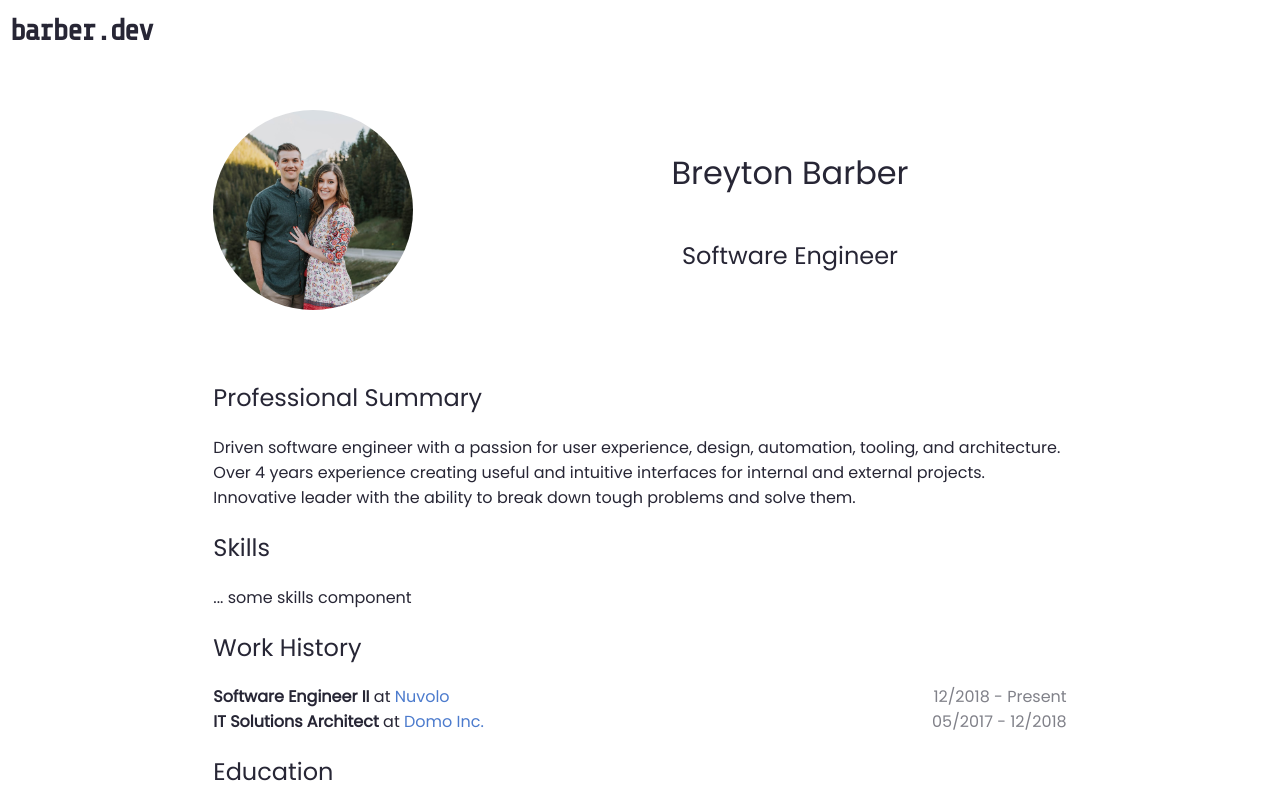
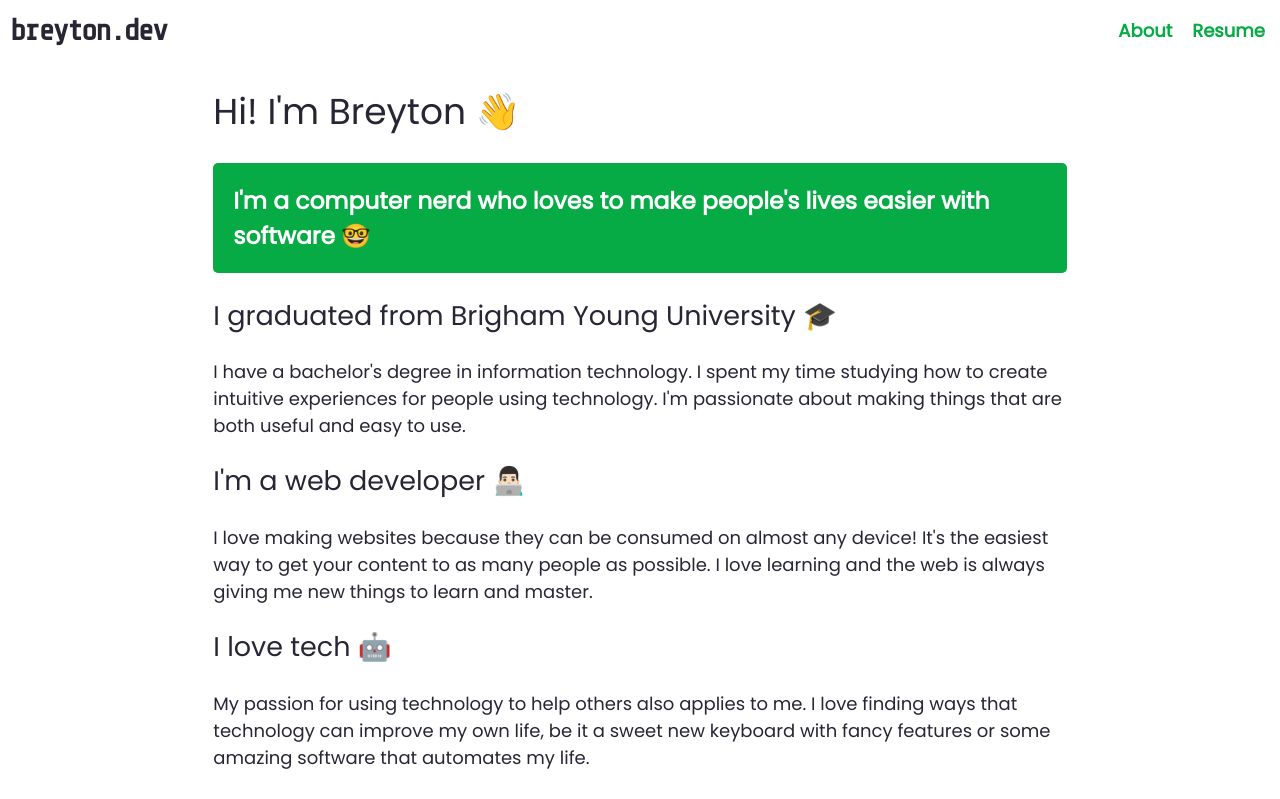
Before and after one commit to bbarber9/personal-website, a React (Create React App) app in the folder packages/frontend/: page / in a window 1280 px wide. Shown: the top 799 px of the page. Built offline with nearby package versions, Linux system fonts and the light colour scheme.

Commit message:
About page finished

```diff
--- /dev/null
+++ b/packages/frontend/src/AboutView.tsx
@@ -0,0 +1,77 @@
+import React from "react";
+import styled from "styled-components";
+import profile from "./images/profile.jpg";
+import { PhotoHeading } from "./PhotoHeading";
+
+interface AboutViewProps {}
+
+const LargeGreenSection = styled.div`
+  background-color: ${({ theme }) => theme.colors.primary.normal};
+  width: 100%;
+  padding: 20px;
+  display: flex;
+  flex-direction: column;
+  align-items: center;
+  justify-content: center;
+  font-weight: bold;
+  font-size: 1.3rem;
+  border-radius: 5px;
+  color: white;
+`;
+
+const CenterContentContainer = styled.div`
+  height: 100%;
+  min-height: 1px;
+  display: grid;
+  grid-template-columns: 1fr 4fr 1fr;
+  @media (max-width: 768px) {
+    grid-template-columns: 10px auto 10px;
+  }
+`;
+
+const CenterContent = styled.div`
+  grid-column: 2/3;
+`;
+
+export const AboutView = (props: AboutViewProps): JSX.Element => {
+  return (
+    <>
+      <CenterContentContainer>
+        <CenterContent>
+          <h1>Hi! I'm Breyton 👋</h1>
+          <LargeGreenSection>
+            I'm a computer nerd who loves to make people's lives easier with
+            software 🤓
+          </LargeGreenSection>
+          <h2>I graduated from Brigham Young University 🎓</h2>
+          <p>
+            I have a bachelor's degree in information technology. I spent my
+            time studying how to create intuitive experiences for people using
+            technology. I'm passionate about making things that are both useful
+            and easy to use.
+          </p>
+          <h2>I'm a web developer 👨🏻‍💻</h2>
+          <p>
+            I love making websites because they can be consumed on almost any
+            device! It's the easiest way to get your content to as many people
+            as possible. I love learning and the web is always giving me new
+            things to learn and master.
+          </p>
+          <h2>I love tech 🤖</h2>
+          <p>
+            My passion for using technology to help others also applies to me. I
+            love finding ways that technology can improve my own life, be it a
+            sweet new keyboard with fancy features or some amazing software that
+            automates my life.
+          </p>
+          <h2>I love open source 🐙</h2>
+          <p>
+            I believe that open source software makes the world go 'round. If I
+            can, I like to share things I make with the world, or make the
+            things that are already available just a little bit better.
+          </p>
+        </CenterContent>
+      </CenterContentContainer>
+    </>
+  );
+};
--- a/packages/frontend/src/GlobalStyles.tsx
+++ b/packages/frontend/src/GlobalStyles.tsx
@@ -6,6 +6,7 @@ export const GlobalStyles = createGlobalStyle`
     height:100%;
     margin:0;
     font-family: 'Poppins';
+    font-size: 18px;
     color: ${({ theme }) => theme.colors.text.normal};
   }
   *{
@@ -20,4 +21,14 @@ export const GlobalStyles = createGlobalStyle`
   h3 {
     font-weight:normal;
   }
+  a {
+    text-decoration:none;
+    color: ${({ theme }) => theme.colors.primary.normal};
+    padding:5px;
+    border-radius:3px;
+    font-weight:bold;
+    :hover {
+      background-color: ${({ theme }) => theme.colors.layout.dark};
+    }
+  }
 `;
--- a/packages/frontend/src/Layout.tsx
+++ b/packages/frontend/src/Layout.tsx
@@ -4,6 +4,7 @@ import { BrowserRouter, Switch, Route } from "react-router-dom";
 import { ContactCard } from "./ContactCard";
 import { NavBar } from "./NavBar";
 import { ResumeView } from "./ResumeView";
+import { AboutView } from "./AboutView";
 
 interface LayoutProps {}
 
@@ -26,6 +27,9 @@ export const Layout = (props: LayoutProps): JSX.Element => {
         <MainArea>
           <Switch>
             <Route exact path="/">
+              <AboutView />
+            </Route>
+            <Route path="/resume">
               <ResumeView />
             </Route>
           </Switch>
--- a/packages/frontend/src/NavBar.tsx
+++ b/packages/frontend/src/NavBar.tsx
@@ -1,6 +1,6 @@
 import React, { useEffect, useState } from "react";
 import styled from "styled-components";
-import BebasNeue from "./fonts/Bebas_Neue/BebasNeue-Regular.ttf";
+import { Link } from "react-router-dom";
 
 interface NavBarProps {}
 interface NavBarContainerProps {
@@ -11,6 +11,7 @@ const NavBarContainer = styled.div<NavBarContainerProps>`
   position: fixed;
   flex-direction: row;
   align-items: center;
+  justify-content: space-between;
   padding-left: 10px;
   height: 60px;
   width: 100%;
@@ -25,6 +26,13 @@ const LogoText = styled.span`
   font-weight: bold;
   font-size: 30px;
   letter-spacing: -2px;
+`;
+
+const LinkSpace = styled.div`
+  display: grid;
+  grid-template-columns: auto auto;
+  grid-column-gap: 10px;
+  padding-right: 10px;
 `;
 
 export const NavBar = (props: NavBarProps): JSX.Element => {
@@ -44,7 +52,11 @@ export const NavBar = (props: NavBarProps): JSX.Element => {
   });
   return (
     <NavBarContainer shadow={showShadow}>
-      <LogoText>barber.dev</LogoText>
+      <LogoText>breyton.dev</LogoText>
+      <LinkSpace>
+        <Link to="/">About</Link>
+        <Link to="/resume">Resume</Link>
+      </LinkSpace>
     </NavBarContainer>
   );
 };
--- /dev/null
+++ b/packages/frontend/src/PhotoHeading.tsx
@@ -0,0 +1,16 @@
+import React from "react";
+import styled from "styled-components";
+
+interface PhotoHeadingProps {
+  imgSrc: string;
+  children: React.ReactNode;
+}
+
+const Container = styled.div<PhotoHeadingProps>`
+  background: url(${({ imgSrc }) => imgSrc});
+  padding: 10px;
+`;
+
+export const PhotoHeading = (props: PhotoHeadingProps): JSX.Element => {
+  return <Container {...props}>{props.children}</Container>;
+};
--- a/packages/frontend/src/theme.ts
+++ b/packages/frontend/src/theme.ts
@@ -24,8 +24,8 @@ export const theme: ResumeTheme = {
   colors: {
     text: { dark: "#0F0F10", normal: "#272635", light: "#808189" },
     primary: {
-      dark: "#2B5297",
-      normal: "#4C7BCD",
+      dark: "",
+      normal: "hsl(143,92%,35%)",
       light: "#71A5FE",
     },
     layout: {
```
